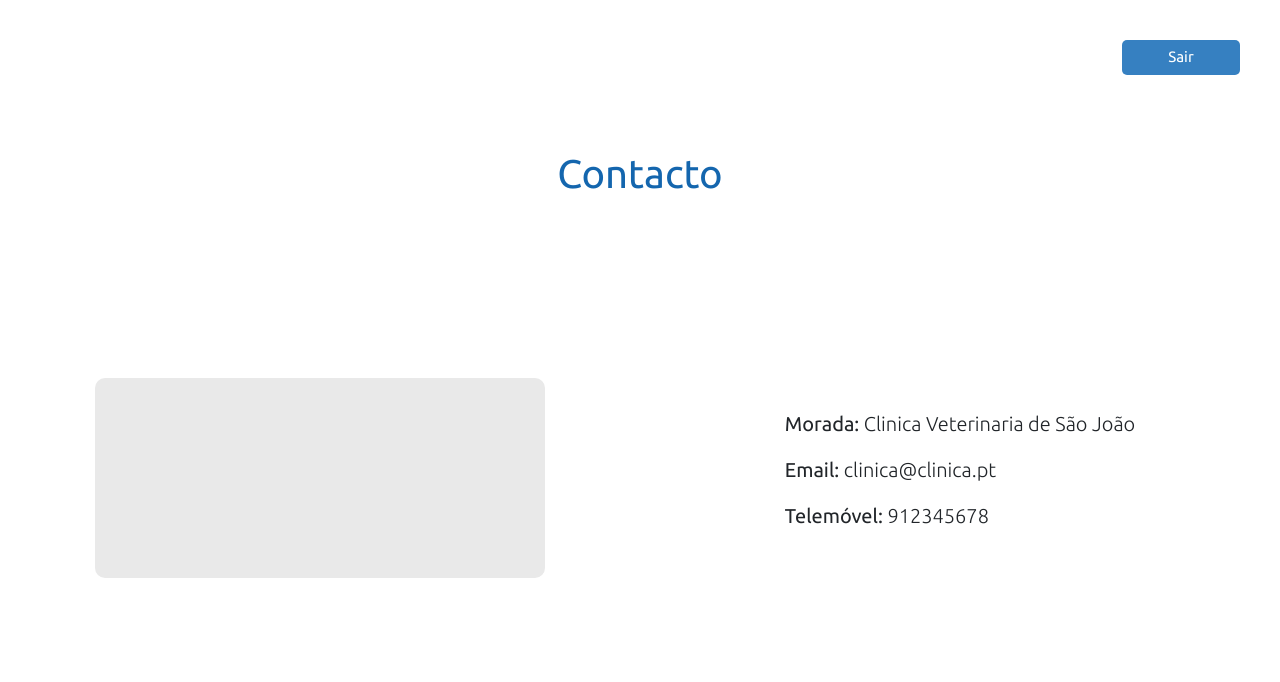
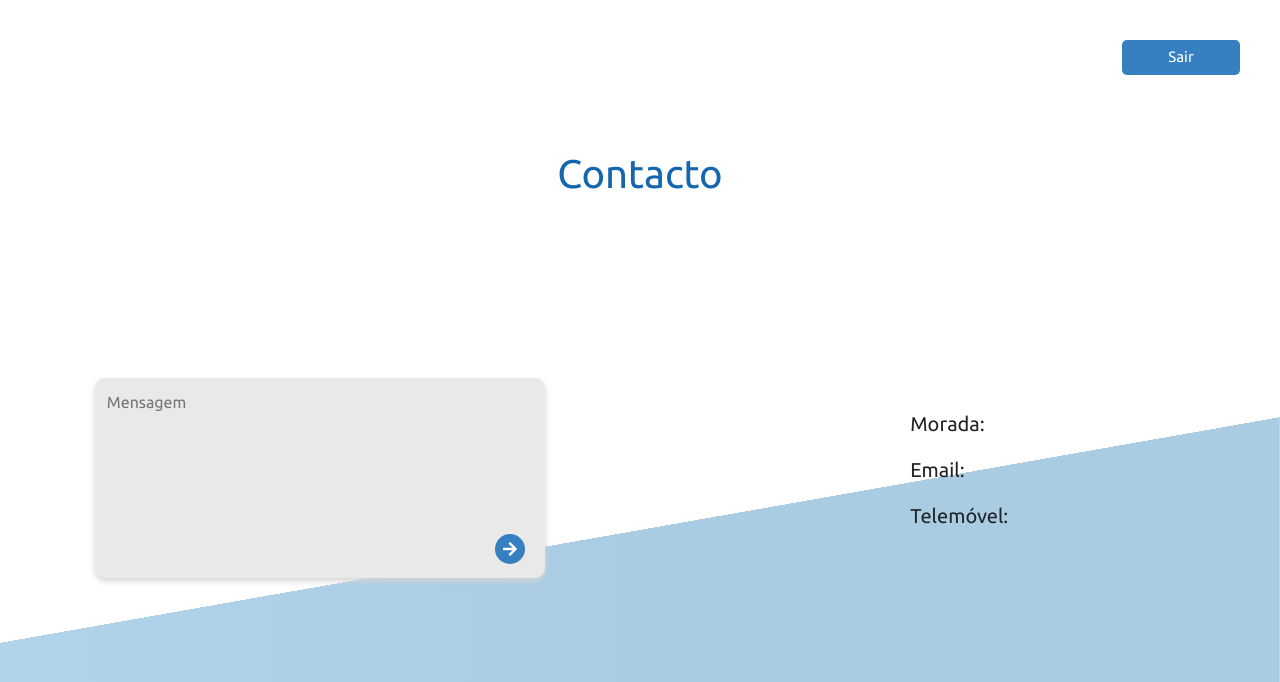
Before and after one commit to duartemelo/FeedyVet, a React (Create React App) app in the folder react-feedy/: page /contact in a window 1280 px wide. Shown: the top 682 px of the page. Built offline with nearby package versions, Linux system fonts and the light colour scheme; no server answers; the database is empty; sample sign-in values are in the browser's storage.

Commit message:
Criação das paginas AdminMessages e AdminSettings, Contact page styling e funcionalidade, página home refactor a funções redirect, novos botões

```diff
--- /dev/null
+++ b/react-feedy/src/Pages/AdminMessages.js
@@ -0,0 +1,23 @@
+import React, { Component } from "react";
+import "../styles/global/Main.css";
+import app from "../firebase";
+
+class AdminMessages extends Component {
+  render() {
+    return (
+      <div>
+        <button
+          className="button signout-btn"
+          onClick={() => app.auth().signOut()}
+          style={{ position: "absolute", right: "0", top: "0" }}
+        >
+          Sair
+        </button>
+        <h1>Admin Messages Page</h1>
+        <p>This is a test page</p>
+      </div>
+    );
+  }
+}
+
+export default AdminMessages;
--- /dev/null
+++ b/react-feedy/src/Pages/AdminSettings.js
@@ -0,0 +1,23 @@
+import React, { Component } from "react";
+import "../styles/global/Main.css";
+import app from "../firebase";
+
+class AdminSettings extends Component {
+  render() {
+    return (
+      <div>
+        <button
+          className="button signout-btn"
+          onClick={() => app.auth().signOut()}
+          style={{ position: "absolute", right: "0", top: "0" }}
+        >
+          Sair
+        </button>
+        <h1>Admin Settings Page</h1>
+        <p>This is a test page</p>
+      </div>
+    );
+  }
+}
+
+export default AdminSettings;
--- a/react-feedy/src/Pages/Contact.js
+++ b/react-feedy/src/Pages/Contact.js
@@ -1,7 +1,10 @@
-import React, { Component } from "react";
+import React, { Component, useCallback } from "react";
 import "../styles/global/Main.css";
 import "../styles/independent/Contact.css";
 import app from "../firebase";
+import * as firebase from "firebase";
+import { FontAwesomeIcon } from "@fortawesome/react-fontawesome";
+import { faArrowRight } from "@fortawesome/free-solid-svg-icons";
 
 class Contact extends Component {
   constructor(props) {
@@ -9,15 +12,16 @@ class Contact extends Component {
     this.state = {
       //array que vai guardar as informações de contacto
       vetContactInfo: [],
+      messageValue: "",
     };
+    this.MessageToState = this.MessageToState.bind(this);
+    this.handleSubmit = this.handleSubmit.bind(this);
   }
 
   //esperar que o componente renderize para fazer a função de obter as informações de contacto
   componentDidMount() {
     let currentComponent = this;
-    setTimeout(function () {
-      currentComponent.getVetContactInfo();
-    }, 10);
+    currentComponent.getVetContactInfo();
   }
 
   //obter informações de contacto a partir do Firebase
@@ -35,6 +39,26 @@ class Contact extends Component {
     });
   }
 
+  MessageToState = (event) => {
+    event.preventDefault();
+    this.setState({
+      messageValue: event.target.value,
+    });
+  };
+
+  async handleSubmit(event) {
+    event.preventDefault();
+
+    try {
+      await firebase.firestore().collection("messages").add({
+        message: this.state.messageValue,
+      });
+      alert("Enviado.")
+    } catch (error) {
+      alert(error);
+    }
+  }
+
   render() {
     return (
       <div>
@@ -45,25 +69,63 @@ class Contact extends Component {
         >
           Sair
         </button>
+
+        <div className="background-div"></div>
+
         <div className="under-navbar">
           <h1 className="contact-container-title">Contacto</h1>
 
           <div style={{ marginTop: "30px" }}>
             <div className="contact-form-container">
               <div className="contact-form-message-container">
-
+                <form onSubmit={this.handleSubmit}>
+                  <textarea
+                    maxLength={250}
+                    style={{
+                      backgroundColor: "#E9E9E9",
+                      border: "none",
+                      outline: "none",
+                      resize: "none",
+                      marginTop: "10px",
+                      marginLeft: "10px",
+                      width: "430px",
+                      height: "140px",
+                      color: "#333",
+                    }}
+                    placeholder="Mensagem"
+                    name="msg"
+                    onChange={this.MessageToState}
+                  ></textarea>
+                  <button
+                    type="submit"
+                    style={{
+                      backgroundColor: "#3680C1",
+                      width: "30px",
+                      height: "30px",
+                      borderRadius: "50%",
+                      border: "none",
+                      outline: "none",
+                      float: "right",
+                      marginRight: "20px",
+                      color: "#fff",
+                    }}
+                  >
+                    <FontAwesomeIcon icon={faArrowRight} />
+                  </button>
+                </form>
               </div>
             </div>
+            <div className="separating-line"></div>
             <div className="contact-info-container">
               <div className="contact-info-container-text-container">
                 <p>
-                  <b>Morada:</b> Clinica Veterinaria de São João
+                  <b>Morada:</b> {this.state.vetContactInfo[0]}
                 </p>
                 <p>
-                  <b>Email:</b> clinica@clinica.pt
+                  <b>Email:</b> {this.state.vetContactInfo[1]}
                 </p>
                 <p>
-                  <b>Telemóvel:</b> 912345678
+                  <b>Telemóvel:</b> {this.state.vetContactInfo[2]}
                 </p>
               </div>
             </div>
--- a/react-feedy/src/Pages/Home.js
+++ b/react-feedy/src/Pages/Home.js
@@ -1,4 +1,4 @@
-import React, {  Component } from "react";
+import React, { Component } from "react";
 import app from "../firebase";
 import "../styles/global/Main.css";
 import "../styles/independent/Home.css";
@@ -7,7 +7,8 @@ import {
   faPaw,
   faEnvelope,
   faUserCog,
-  faColumns
+  faColumns,
+  faCog,
 } from "@fortawesome/free-solid-svg-icons";
 
 class Home extends Component {
@@ -15,32 +16,14 @@ class Home extends Component {
     super(props);
     this.state = {
       user: this.getUser(),
-      isadmin: this.props.isAdmin
+      isadmin: this.props.isAdmin,
     };
   }
 
-  //direcionar para animal
-  redirectToAnimal = () => {
+  //redirecionar para pagina, recebe parametro com a página quando chamada
+  redirectToPage = (page) => {
     const { history } = this.props;
-    if (history) history.push("/animal");
-  };
-
-  //direcionar para contacto
-  redirectToContact = () => {
-    const { history } = this.props;
-    if (history) history.push("/contact");
-  };
-
-  //direcionar para perfil
-  redirectToProfile = () => {
-    const { history } = this.props;
-    if (history) history.push("/profile");
-  };
-
-  //direcionar para admin
-  redirectToAdmin = () => {
-    const { history } = this.props;
-    if (history) history.push("/admin");
+    if (history) history.push(page);
   };
 
   render() {
@@ -64,7 +47,7 @@ class Home extends Component {
                   <div
                     className="user-menu-option"
                     style={{ marginRight: 40 }}
-                    onClick={this.redirectToAnimal}
+                    onClick={() => this.redirectToPage("/animal")}
                   >
                     <div className="icon-div">
                       <FontAwesomeIcon icon={faPaw} />
@@ -73,7 +56,7 @@ class Home extends Component {
                   <div
                     className="user-menu-option"
                     style={{ marginRight: 40 }}
-                    onClick={this.redirectToContact}
+                    onClick={() => this.redirectToPage("/contact")}
                   >
                     <div className="icon-div">
                       <FontAwesomeIcon icon={faEnvelope} />
@@ -81,7 +64,7 @@ class Home extends Component {
                   </div>
                   <div
                     className="user-menu-option"
-                    onClick={this.redirectToProfile}
+                    onClick={() => this.redirectToPage("/profile")}
                   >
                     <div className="icon-div">
                       <FontAwesomeIcon icon={faUserCog} />
@@ -92,11 +75,28 @@ class Home extends Component {
                 <div>
                   <div
                     className="user-menu-option"
-                    style={{ float: "none", margin: "0 auto" }}
-                    onClick={this.redirectToAdmin}
+                    style={{ marginRight: 40 }}
+                    onClick={() => this.redirectToPage("/admin")}
                   >
                     <div className="icon-div">
                       <FontAwesomeIcon icon={faColumns} />
+                    </div>
+                  </div>
+                  <div
+                    className="user-menu-option"
+                    style={{ marginRight: 40 }}
+                    onClick={() => this.redirectToPage("/adminmessages")}
+                  >
+                    <div className="icon-div">
+                      <FontAwesomeIcon icon={faEnvelope} />
+                    </div>
+                  </div>
+                  <div
+                    className="user-menu-option"
+                    onClick={() => this.redirectToPage("/adminsettings")}
+                  >
+                    <div className="icon-div">
+                      <FontAwesomeIcon icon={faCog} />
                     </div>
                   </div>
                 </div>
--- a/react-feedy/src/index.js
+++ b/react-feedy/src/index.js
@@ -22,6 +22,8 @@ import { AuthProvider } from "./auth";
 
 import PrivateRoute from "./Routes/PrivateRoute";
 import AdminRoute from "./Routes//AdminRoute";
+import AdminMessages from "./Pages/AdminMessages";
+import AdminSettings from "./Pages/AdminSettings";
 
 const routing = (
   <AuthProvider>
@@ -42,6 +44,10 @@ const routing = (
 
           <AdminRoute exact path="/testadmin" component={TestAdminPage} />
 
+          <AdminRoute exact path="/adminmessages" component={AdminMessages} />
+
+          <AdminRoute exact path="/adminsettings" component={AdminSettings} />
+
           <Route component={NotFound} />
         </Switch>
       </div>
--- a/react-feedy/src/styles/independent/Contact.css
+++ b/react-feedy/src/styles/independent/Contact.css
@@ -10,7 +10,7 @@
 }
 
 .contact-form-container {
-    width: 50%;
+    width: calc(50% - 0.5px);
     height: 500px;
     float: left;
     display: flex;
@@ -23,10 +23,11 @@
     border-radius: 10px;
     width: 450px;
     height: 200px;
+    box-shadow: 0px 3px 6px #d4d4d4;
 }
 
 .contact-info-container {
-    width: 50%;
+    width: calc(50% - 0.5px);
     height: 500px;
     float: left;
     display: flex;
@@ -39,6 +40,9 @@
         float: none;
         width: 100%;
     }
+    .contact-info-container {
+        height: 300px;
+    }
 }
 
 .contact-info-container-text-container {
@@ -47,3 +51,33 @@
     height: max-content;
     font-weight: 300;
 }
+
+.background-div {
+    position: fixed;
+    width: 100%;
+    height: 1000px;
+    background: #2980B9;
+    /* fallback for old browsers */
+    background: -webkit-linear-gradient(to right, #3b92cc, #3b92cc, #2980B9);
+    /* Chrome 10-25, Safari 5.1-6 */
+    background: linear-gradient(to right, #3b92cc, #2980B9, #2980B9);
+    /* W3C, IE 10+/ Edge, Firefox 16+, Chrome 26+, Opera 12+, Safari 7+ */
+    opacity: 0.4;
+    bottom: -730px;
+    transform: skewY(-10deg);
+    z-index: -1;
+}
+
+.separating-line {
+    float: left;
+    width: 1px;
+    height: 300px;
+    background-color: #838383;
+    margin-top: 100px;
+}
+
+@media only screen and (max-width: 1300px) {
+    .separating-line {
+        display: none;
+    }
+}
```
